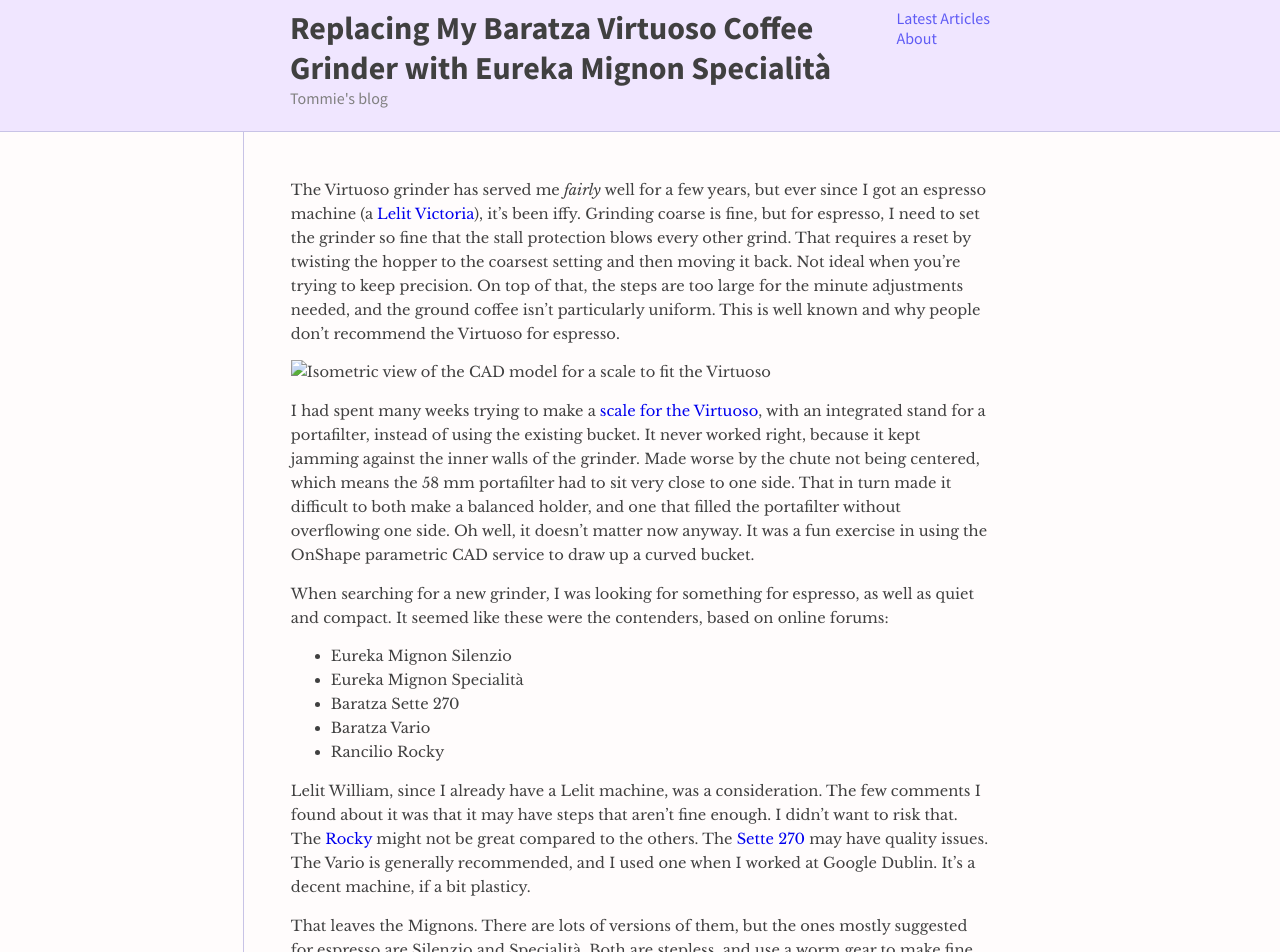
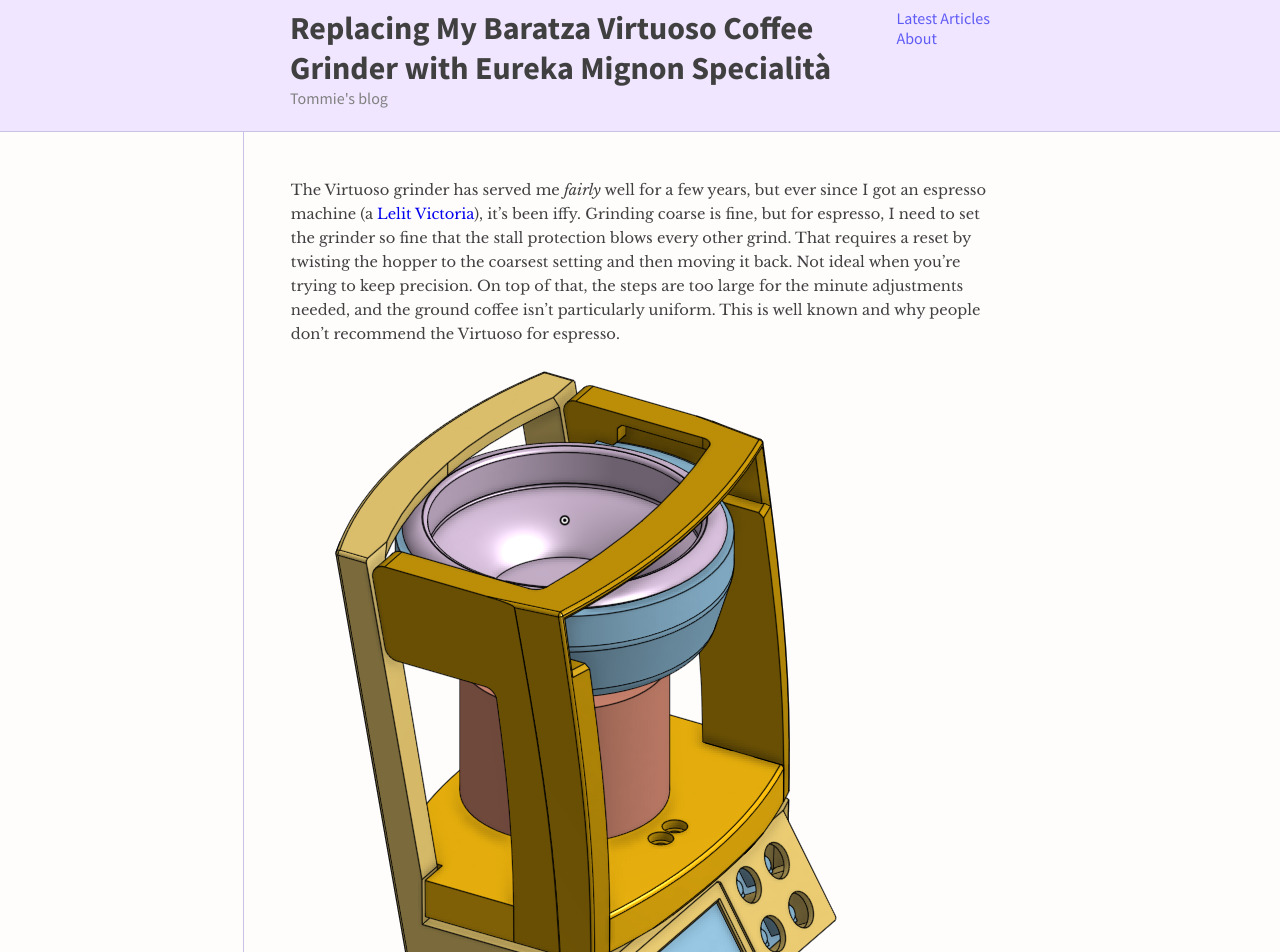
Before and after one commit to tommie/tommie.github.io, a Jekyll site: the page built from _posts/2022-02-21-eureka-mignon-baratza-virtuoso.md, in a window 1280 px wide. Shown: the top 952 px of the page. Built offline with Jekyll 4.4.1, drawn with Linux system fonts in a browser that asks for light colours.

Commit message:
Fixes image URL.

```diff
--- a/_posts/2022-02-21-eureka-mignon-baratza-virtuoso.md
+++ b/_posts/2022-02-21-eureka-mignon-baratza-virtuoso.md
@@ -15,7 +15,7 @@
 uniform. This is well known and why people don't recommend the
 Virtuoso for espresso.
 
-![Isometric view of the CAD model for a scale to fit the Virtuoso](assets/2022-02-21-virtuoso-scale.png)
+![Isometric view of the CAD model for a scale to fit the Virtuoso](/assets/2022-02-21-virtuoso-scale.png)
 
 I had spent many weeks trying to make a [scale for the
 Virtuoso](https://cad.onshape.com/documents/42589db6b3cab6c39dec939f/w/87505507d00bc98e5bff7f46/e/a2b25a5eca60e523abdbe7ee),
```
